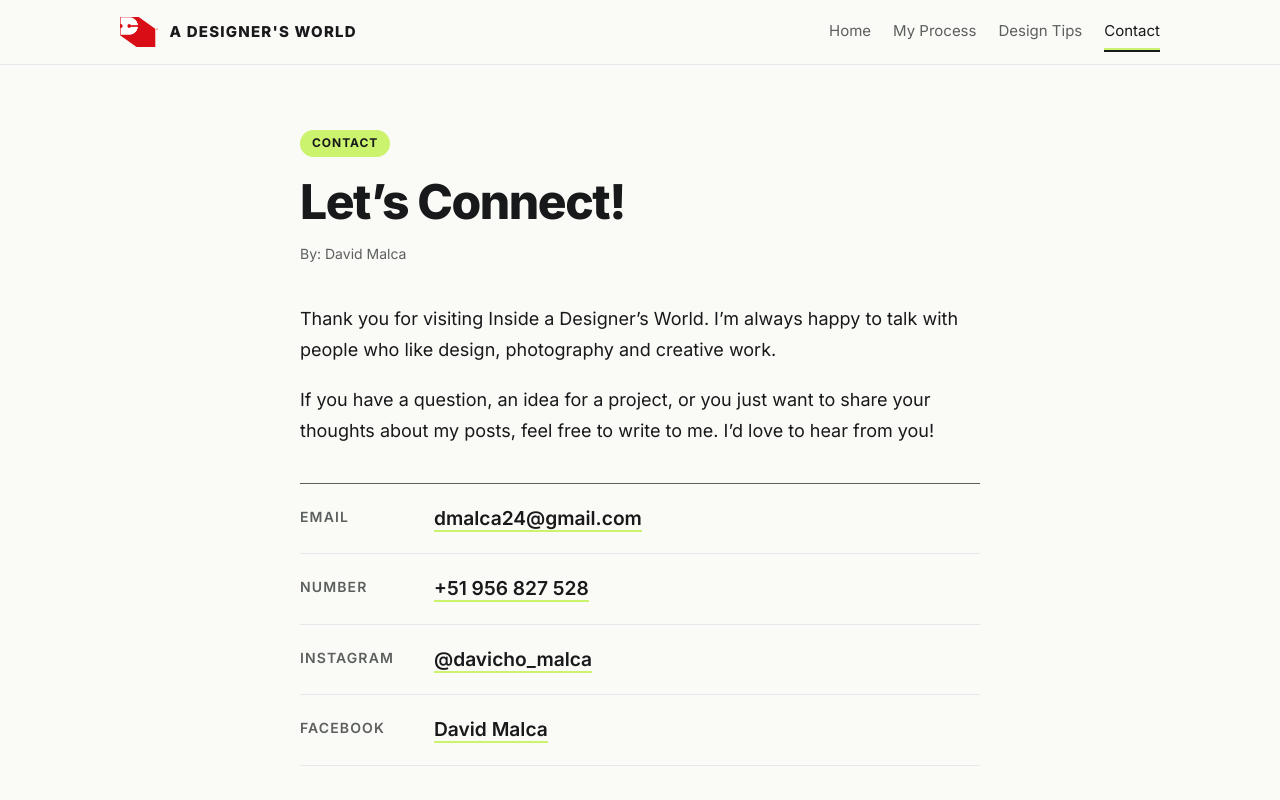
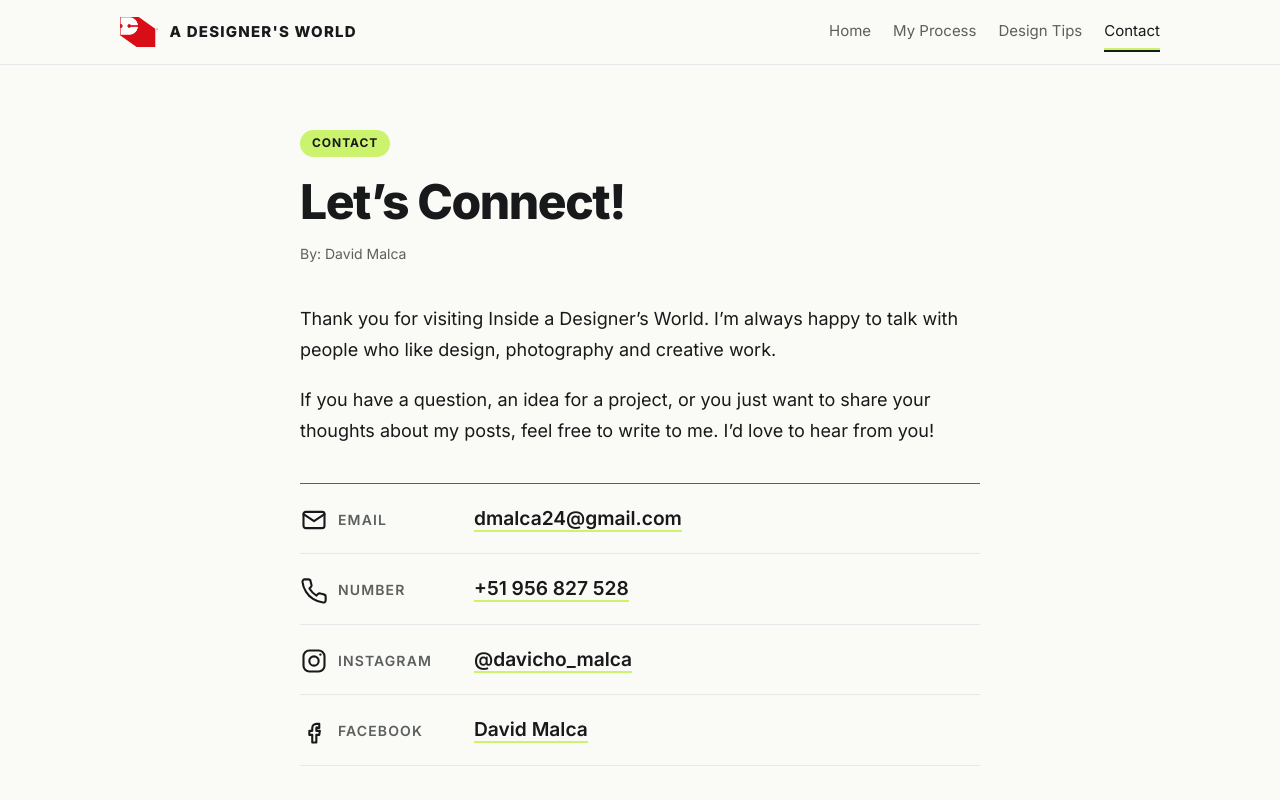
Before and after one commit to fabianrodriguez33/blog, a React (Vite) app: page /contact in a window 1280 px wide. Shown: the top 800 px of the page. Built offline with nearby package versions, Linux system fonts and the light colour scheme.

Commit message:
Add icons to contact page

```diff
--- /dev/null
+++ b/src/components/Icons.tsx
@@ -0,0 +1,38 @@
+const base = {
+  width: 22,
+  height: 22,
+  viewBox: "0 0 24 24",
+  fill: "none",
+  stroke: "currentColor",
+  strokeWidth: 1.8,
+  strokeLinecap: "round" as const,
+  strokeLinejoin: "round" as const,
+  "aria-hidden": true,
+};
+
+export const MailIcon = () => (
+  <svg {...base}>
+    <rect x="3" y="5" width="18" height="14" rx="2" />
+    <path d="M3 7l9 6 9-6" />
+  </svg>
+);
+
+export const PhoneIcon = () => (
+  <svg {...base}>
+    <path d="M22 16.9v3a2 2 0 0 1-2.2 2 19.8 19.8 0 0 1-8.6-3.1 19.5 19.5 0 0 1-6-6A19.8 19.8 0 0 1 2.1 4.2 2 2 0 0 1 4.1 2h3a2 2 0 0 1 2 1.7c.1 1 .4 1.9.7 2.8a2 2 0 0 1-.5 2.1L8.1 9.9a16 16 0 0 0 6 6l1.3-1.3a2 2 0 0 1 2.1-.4c.9.3 1.8.6 2.8.7a2 2 0 0 1 1.7 2z" />
+  </svg>
+);
+
+export const InstagramIcon = () => (
+  <svg {...base}>
+    <rect x="3" y="3" width="18" height="18" rx="5" />
+    <circle cx="12" cy="12" r="4" />
+    <circle cx="17.5" cy="6.5" r="1" fill="currentColor" stroke="none" />
+  </svg>
+);
+
+export const FacebookIcon = () => (
+  <svg {...base}>
+    <path d="M14 8.5h2.5V5H14a3.5 3.5 0 0 0-3.5 3.5V11H8v3.5h2.5V21H14v-6.5h2.5L17 11h-3V8.5a.5.5 0 0 1 .5-.5z" />
+  </svg>
+);
--- a/src/pages/Contact.tsx
+++ b/src/pages/Contact.tsx
@@ -1,4 +1,5 @@
 import { AUTHOR } from "../config";
+import { FacebookIcon, InstagramIcon, MailIcon, PhoneIcon } from "../components/Icons";
 
 export default function Contact() {
   return (
@@ -12,19 +13,19 @@ export default function Contact() {
 
       <dl className="contact">
         <div>
-          <dt>Email</dt>
+          <dt><MailIcon />Email</dt>
           <dd><a href="mailto:dmalca24@gmail.com">dmalca24@gmail.com</a></dd>
         </div>
         <div>
-          <dt>Number</dt>
+          <dt><PhoneIcon />Number</dt>
           <dd><a href="tel:+51956827528">+51 956 827 528</a></dd>
         </div>
         <div>
-          <dt>Instagram</dt>
+          <dt><InstagramIcon />Instagram</dt>
           <dd><a href="https://www.instagram.com/davicho_malca/" target="_blank" rel="noopener noreferrer">@davicho_malca</a></dd>
         </div>
         <div>
-          <dt>Facebook</dt>
+          <dt><FacebookIcon />Facebook</dt>
           <dd><a href="https://web.facebook.com/david.malca.7927/?locale=es_LA" target="_blank" rel="noopener noreferrer">David Malca</a></dd>
         </div>
       </dl>
--- a/src/styles.css
+++ b/src/styles.css
@@ -51,7 +51,8 @@ form .btn{justify-self:start}
 .comments p{margin:4px 0 0}.empty{color:var(--muted)}
 .contact{margin:36px 0;border-top:1px solid var(--muted)}
 .contact div{display:flex;gap:24px;padding:18px 0;border-bottom:1px solid var(--line)}
-.contact dt{width:110px;flex-shrink:0;color:var(--muted);font-size:14px;font-weight:600;letter-spacing:.08em;text-transform:uppercase;padding-top:3px}
+.contact dt{display:flex;align-items:center;gap:10px;width:150px;flex-shrink:0;color:var(--muted);font-size:14px;font-weight:600;letter-spacing:.08em;text-transform:uppercase;padding-top:3px}
+.contact dt svg{width:28px;height:28px;color:var(--ink)}
 .contact dd{margin:0;font-size:1.2rem;font-weight:600}
 .contact a{text-decoration:none;border-bottom:2px solid var(--lime)}
 .footer{border-top:1px solid var(--line);margin-top:60px;padding:30px 0;color:var(--muted);font-size:14px}
```
